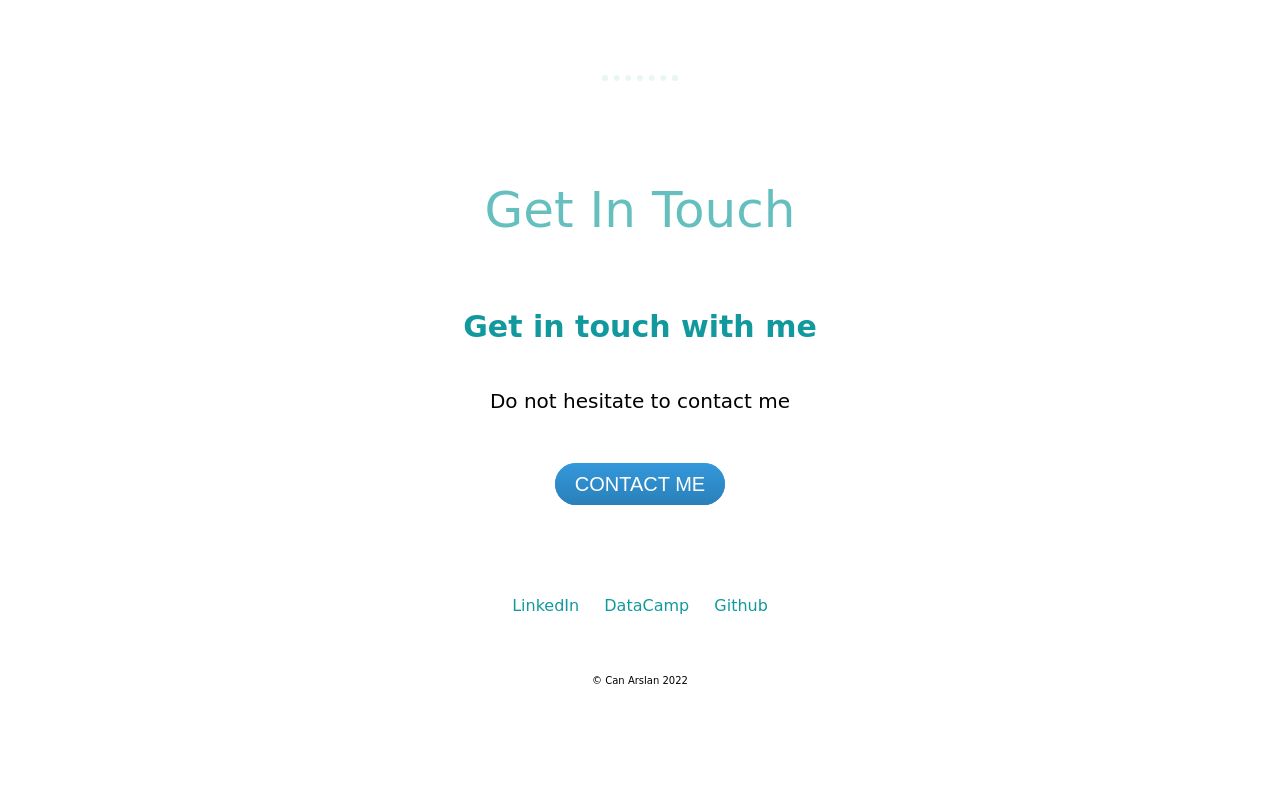
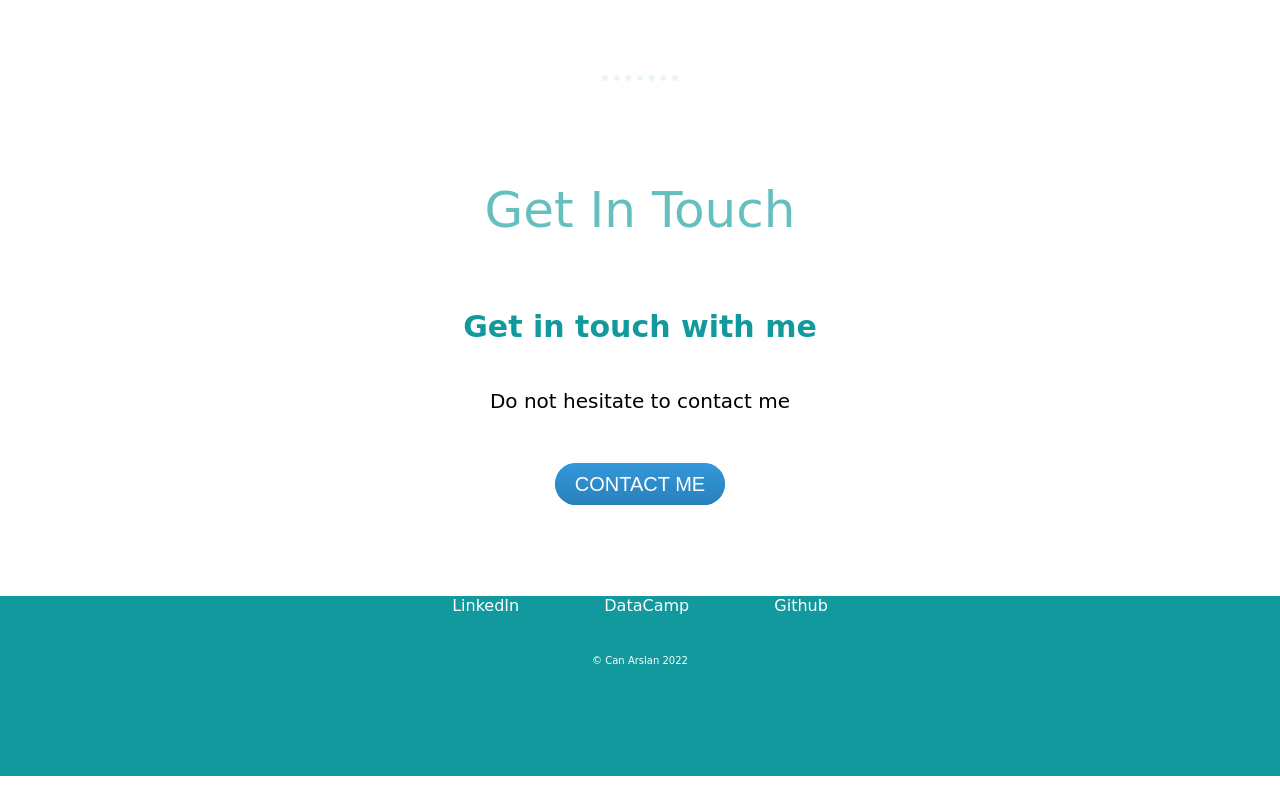
Before and after one commit to arslancan521/Profile-Website-with-HTML-CSS, a plain HTML site: page index.html in a window 1280 px wide. Shown: the part 2322-3108 px from the top of the page. Drawn offline with Linux system fonts and the light colour scheme; files that its build step writes are made by us from their sources; files whose address does not match are found by name; a web font is replaced by a local one.

Commit message:
Add files via upload

```diff
--- a/styles.css
+++ b/styles.css
@@ -8,8 +8,10 @@
 }
 
 .bottom-container {
-  width: 50%;
-  margin: 100px auto 100px auto;
+  width: 100%;
+
+  background-color: #11999E;
+  padding-bottom: 50px;
 }
 
 
@@ -102,8 +104,8 @@ body{
 }
 
 a {
-  color: #11999E;
-  margin: 10px;
+  color: white;
+  margin: 40px;
   text-decoration: none;
 
 }
@@ -150,6 +152,7 @@ p {
   font-size: 20px;
   font-family:'BhuTuka Expanded One', cursive;
   margin: 60px auto 60px auto;
+  margin-top: 40px;
 
 }
 
@@ -159,7 +162,7 @@ hr {
   border: dotted #EAF6F6 6px;
   border-bottom: none;
   width: 5%;
-  margin: 100px auto 100px auto;;
+  margin: 100px auto 100px auto;
 
 }
 
@@ -174,5 +177,8 @@ hr {
 
 .copyright {
   font-size: 10px;
+  color: white;
+
+
 
 }
```
